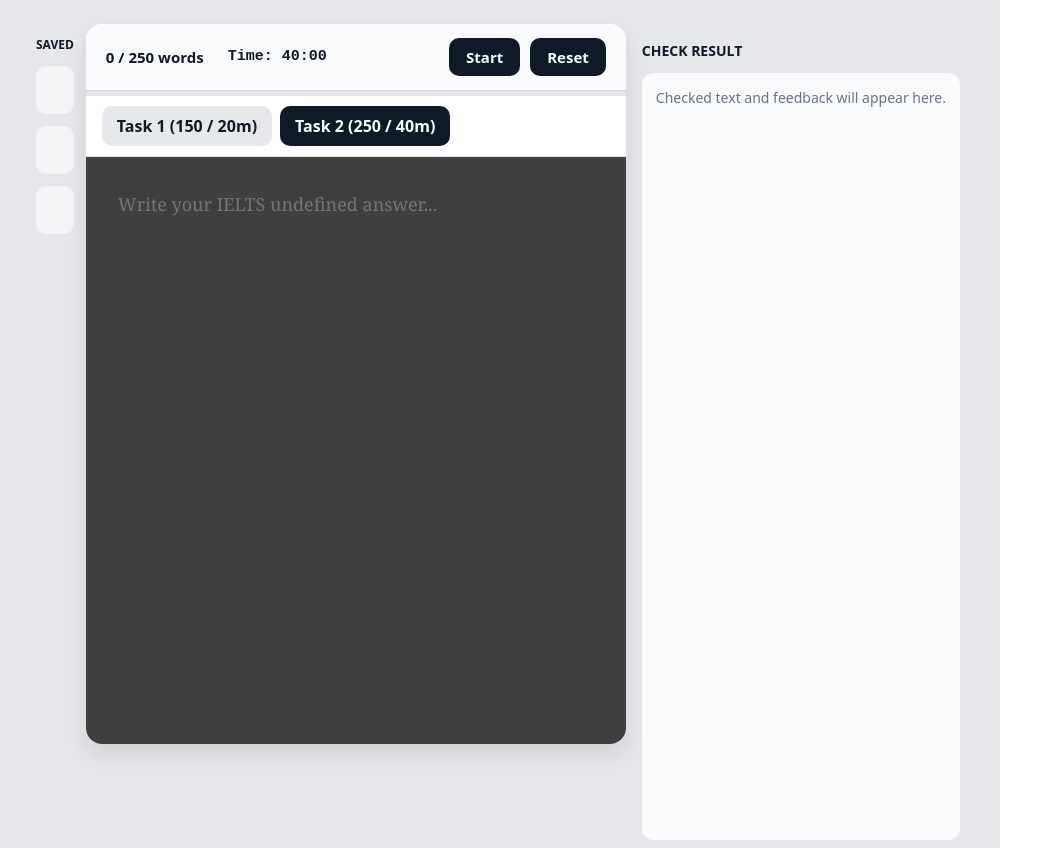
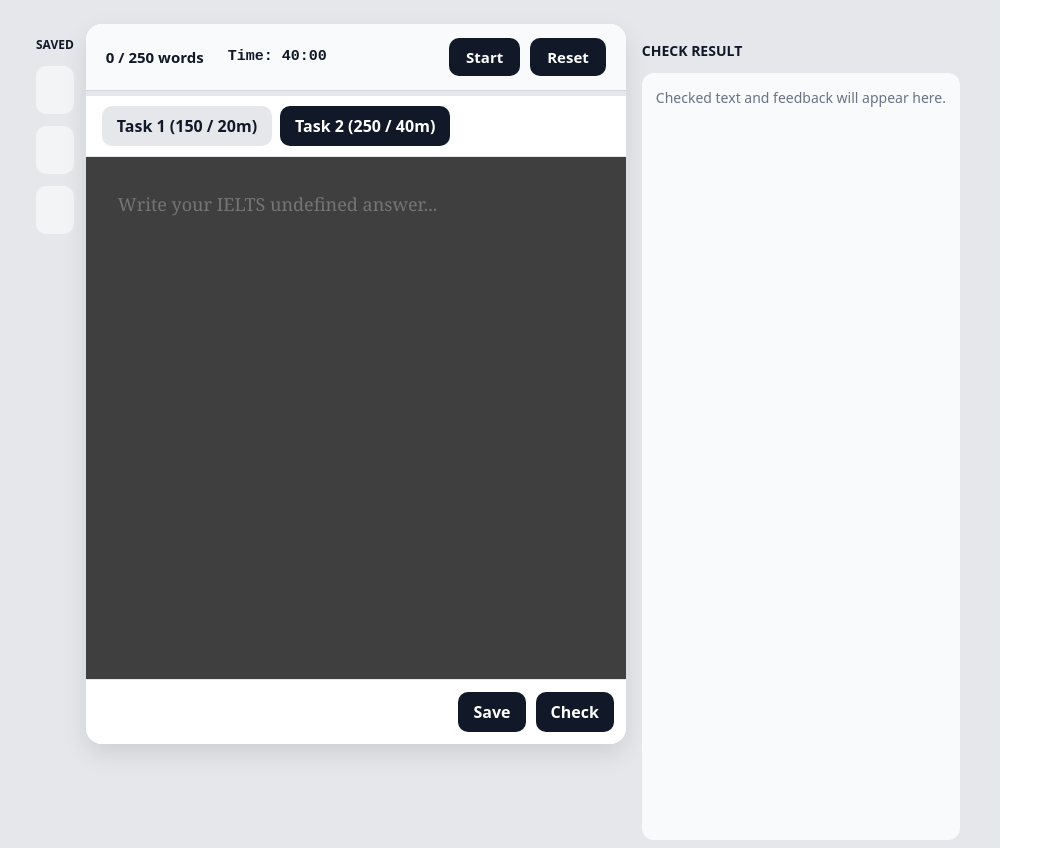
Before and after one commit to sidarhalman/ielts-writer-app, a React (Vite) app: page / in a window 1280 px wide. Shown: the whole page, without its empty margins (0-1063 px from the left). Built offline with nearby package versions, Linux system fonts and the light colour scheme.

Commit message:
added check and save button

```diff
--- a/src/components/TextArea.jsx
+++ b/src/components/TextArea.jsx
@@ -1,5 +1,14 @@
-export default function TextArea({ value, onChange, placeholder }) {
+export default function TextArea({
+  value,
+  onChange,
+  placeholder,
+  onSave,
+  onCheck,
+  saveDisabled,
+  checkDisabled
+}) {
   return (
+    <div style={{ display: "flex", flexDirection: "column", flex: 1 }}>
       <textarea
         value={value}
         onChange={e => onChange(e.target.value)}
@@ -8,15 +17,56 @@ export default function TextArea({ value, onChange, placeholder }) {
         style={{
           flex: 1,
           padding: 32,
+          background: "#3f3f3f",
+          color: "#f9fafb",
           fontSize: 18,
           lineHeight: "1.75",
           fontFamily: "Georgia, serif",
           border: "none",
           outline: "none",
-    resize: "none",
-    background: "#3f3f3f",
-    color: "#f9fafb"
+          resize: "none"
         }}
       />
+
+      {/* ACTION BAR */}
+      <div
+        style={{
+          padding: 12,
+          borderTop: "1px solid #e5e7eb",
+          display: "flex",
+          justifyContent: "flex-end",
+          gap: 10,
+          background: "#ffffff"
+        }}
+      >
+        <button
+          onClick={onSave}
+          disabled={saveDisabled}
+          style={{
+            padding: "8px 14px",
+            borderRadius: 10,
+            background: saveDisabled ? "#9ca3af" : "#111827",
+            color: "#ffffff",
+            fontWeight: 700
+          }}
+        >
+          Save
+        </button>
+
+        <button
+          onClick={onCheck}
+          disabled={checkDisabled}
+          style={{
+            padding: "8px 14px",
+            borderRadius: 10,
+            background: checkDisabled ? "#9ca3af" : "#111827",
+            color: "#ffffff",
+            fontWeight: 700
+          }}
+        >
+          Check
+        </button>
+      </div>
+    </div>
   );
 }
```
Lines whose indentation alone changed are shown as unchanged.
